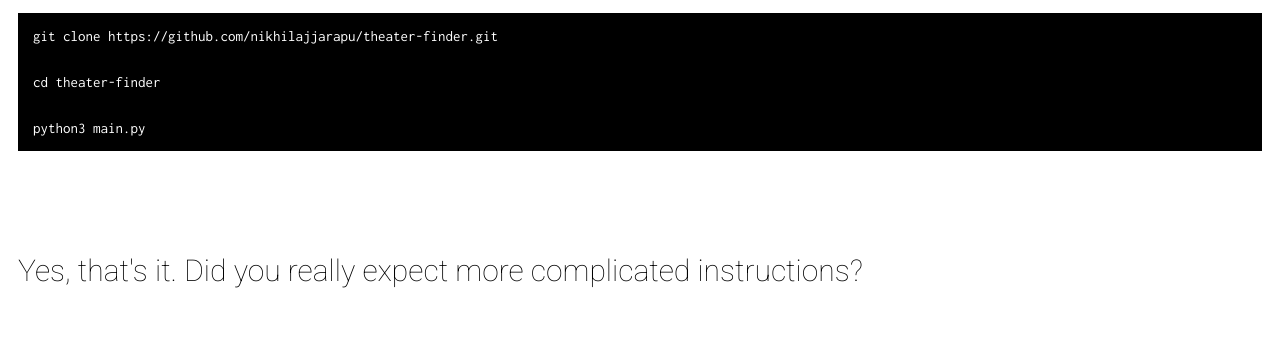
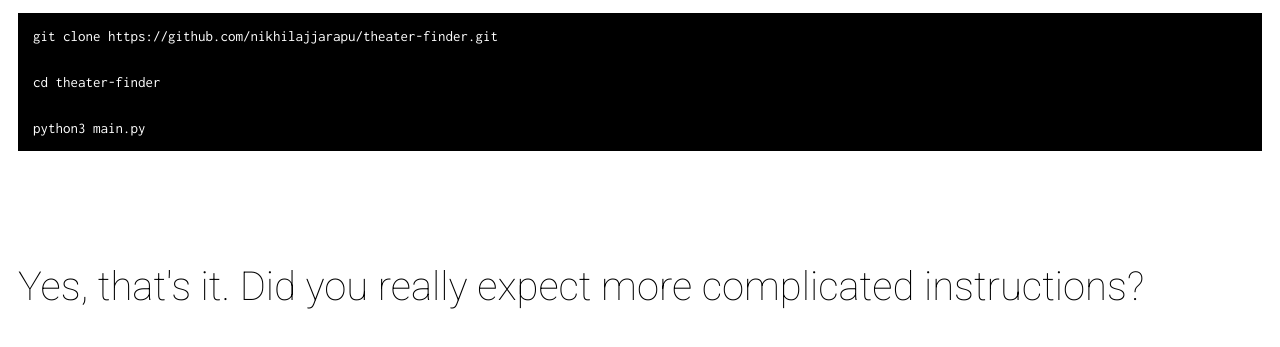
Before and after one commit to nikhilajjarapu-zz/theater-finder, a plain HTML site: page index.html in a window 1280 px wide. Shown: the part 259-606 px from the top of the page. Drawn offline with Linux system fonts and the light colour scheme.

Commit message:
Update index.html

```diff
--- a/index.html
+++ b/index.html
@@ -36,6 +36,6 @@
 <p style="font-weight:100;">Open Terminal and run the following commands:</p>
 <pre>git clone https://github.com/nikhilajjarapu/theater-finder.git</pre><pre>cd theater-finder</pre><pre>python3 main.py</pre>
 <br><br><br><br>
-<p style="font-weight:100;font-size:30px;"> Yes, that's it. Did you really expect more complicated instructions? </p>
+<p style="font-weight:100;font-size:40px;"> Yes, that's it. Did you really expect more complicated instructions? </p>
 </body>
 </html>
```
